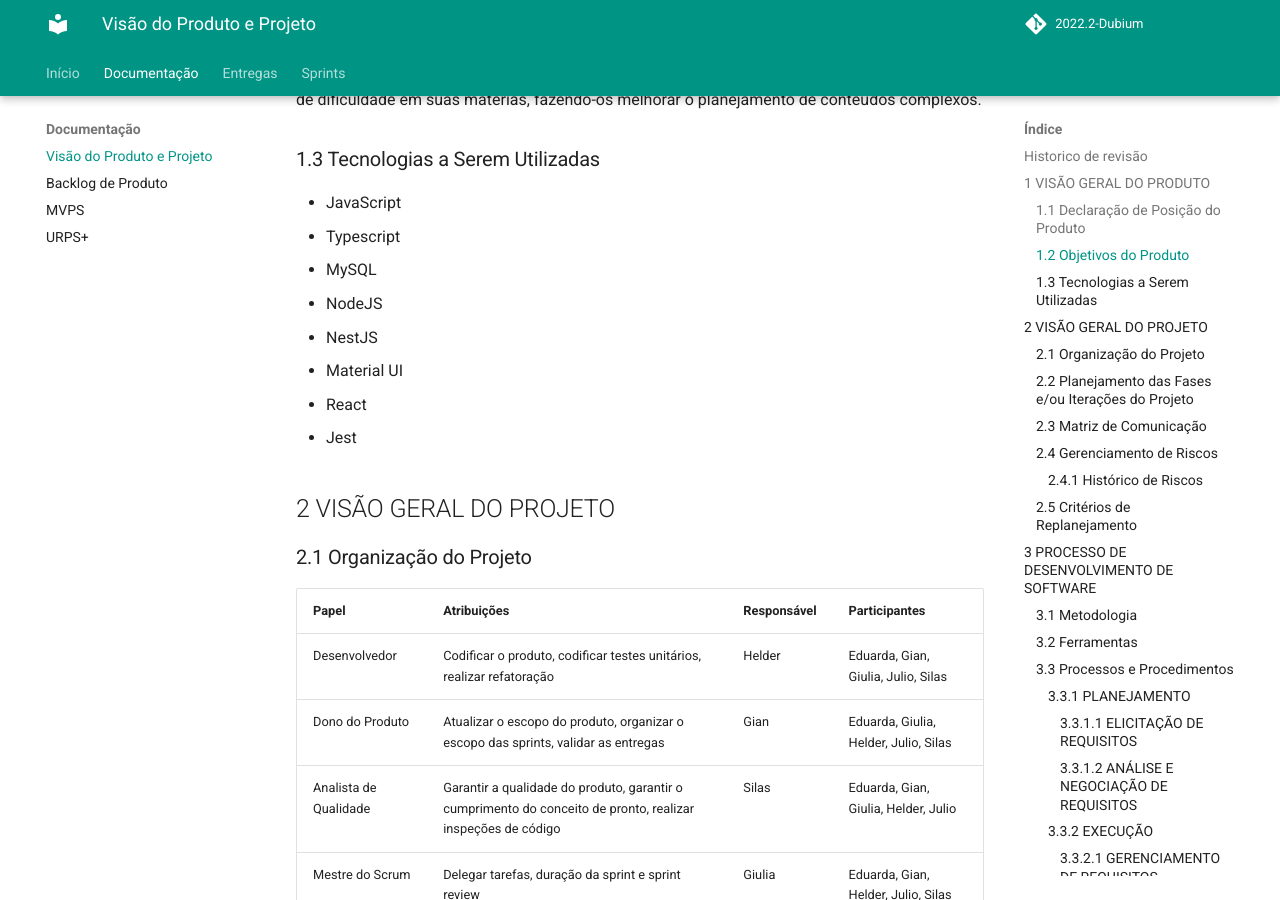
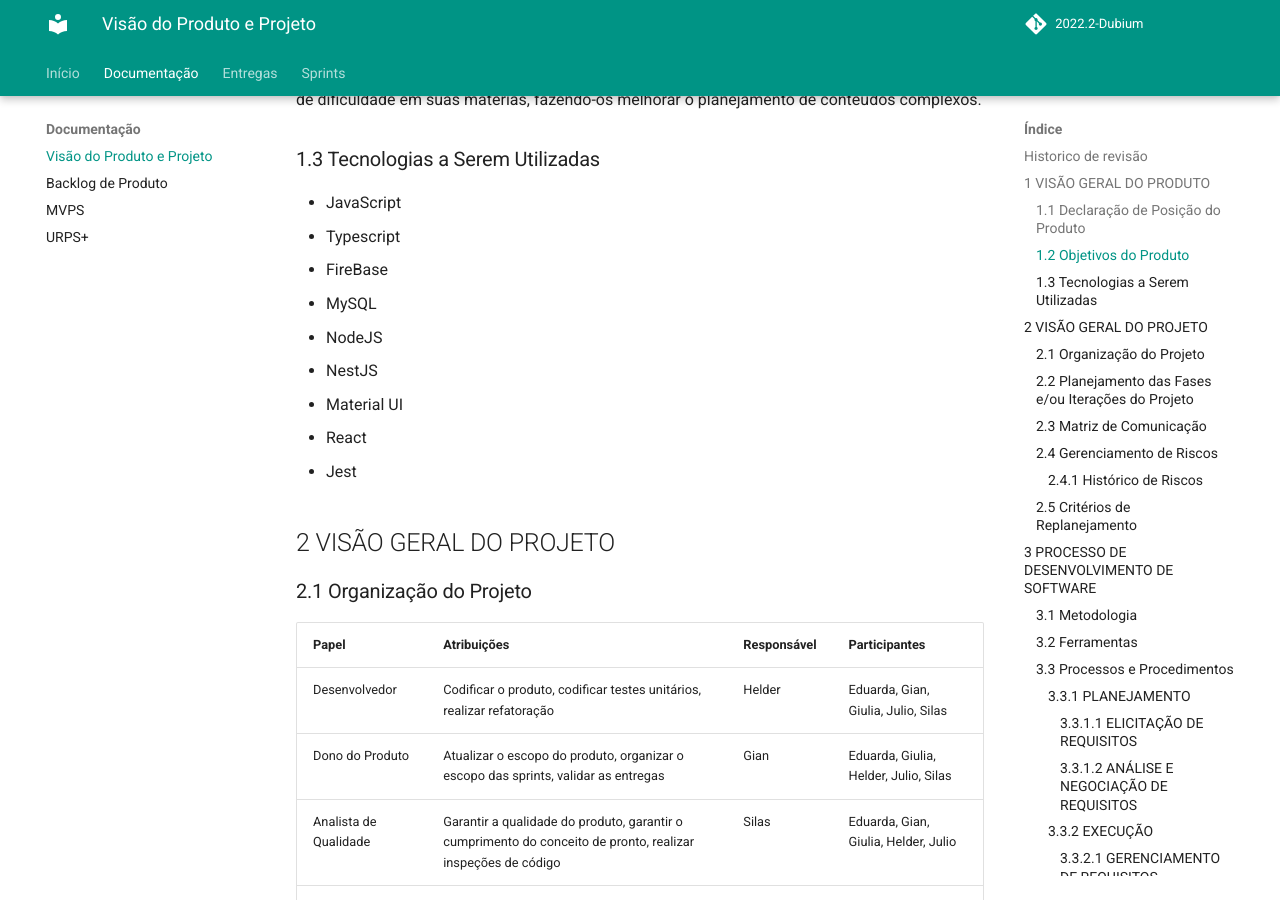
Before and after one commit to mdsreq-fga-unb/2022.2-Dubium, an MkDocs documentation site: the page built from docs/visao.md, in a window 1280 px wide and 900 px high, scrolled down 1656 px. Built offline with MkDocs 1.6.1 and Material for MkDocs 9.7.7, drawn with Linux system fonts in a browser that asks for light colours; comment, search, counter and statistics services are not loaded.

Commit message:
Update visao.md

```diff
--- a/docs/visao.md
+++ b/docs/visao.md
@@ -40,6 +40,7 @@ O objetivo do Dubium é ajudar / dar suporte para a resolução de dúvidas espe
 ### 1.3	Tecnologias a Serem Utilizadas
 - JavaScript
 - Typescript
+- FireBase
 - MySQL
 - NodeJS
 - NestJS
```
